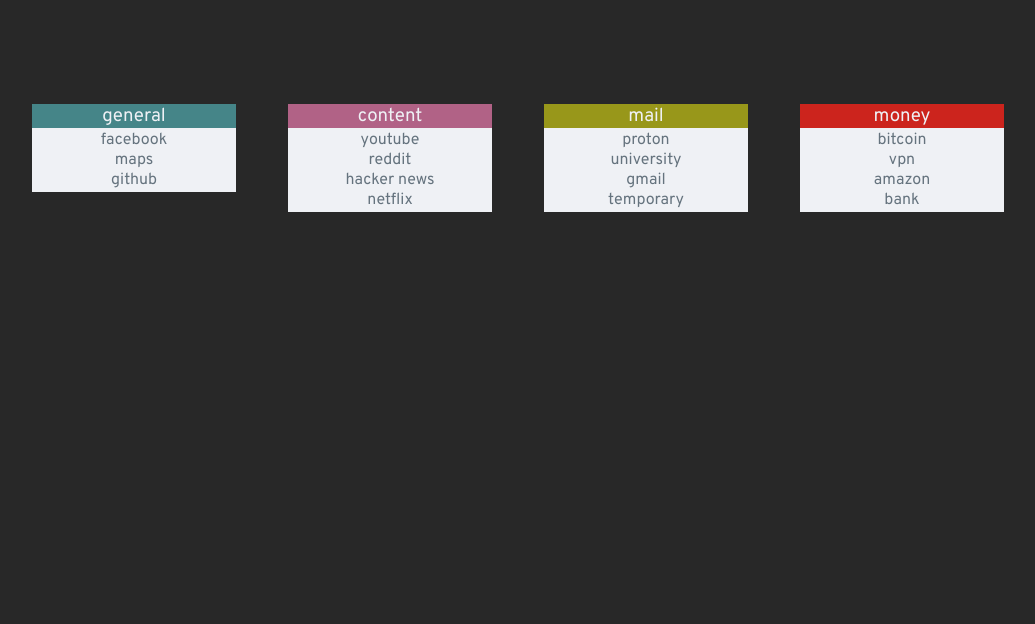
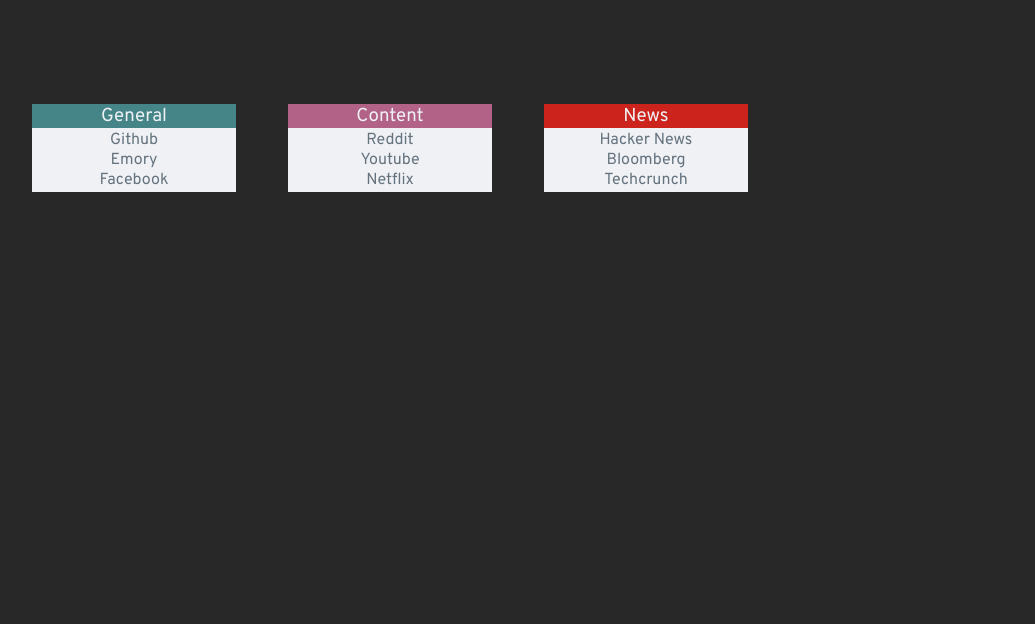
Before and after one commit to samlarson/startpage, a plain HTML site: page index.html in a window 1280 px wide. Shown: the part 176-800 px from the top of the page, without its empty margins (122-1157 px from the left). Drawn offline with Linux system fonts and the light colour scheme.

Commit message:
Updated links

```diff
--- a/css/stylesheet.css
+++ b/css/stylesheet.css
@@ -73,6 +73,6 @@
   background-color: #98971a;
 }
 
-.money h3 {
+.news h3 {
   background-color: #cc241d;
 }
--- a/index.html
+++ b/index.html
@@ -1,7 +1,7 @@
 <!DOCTYPE html>
 <html>
     <head>
-        <title>New Tab</title>
+        <title>Start Page</title>
         <meta charset="utf-8">
         <link rel="stylesheet" href="css/normalize.css">
         <link rel="stylesheet" href="css/stylesheet.css">
@@ -11,43 +11,32 @@
     </head>
     <body>
         <header>
-            <h1>start</h1>
+            <h1>Start Page</h1>
         </header>
         <div class="wrapper">
             <section class="main">
                 <section class="general">
-                    <h3>general</h3>
+                    <h3>General</h3>
                     <ul>
-                        <li><a href="https://facebook.com/">facebook</a></li>
-                        <li><a href="https://www.google.co.uk/maps/">maps</a></li>
-                        <li><a href="https://github.com/login">github</a></li>
+                        <li><a href="https://github.com/login">Github</a></li>
+                        <li><a href="https://www.opus.emory.edu/">Emory</a></li>
+                        <li><a href="https://facebook.com/">Facebook</a></li>
                     </ul>
                 </section>
                 <section class="content">
-                    <h3>content</h3>
+                    <h3>Content</h3>
                     <ul>
-                        <li><a href="https://www.youtube.com./">youtube</a></li>
-                        <li><a href="https://www.reddit.com">reddit</a></li>
-                        <li><a href="https://news.ycombinator.com/">hacker news</a></li>
-                        <li><a href="https://www.netflix.com/gb/login">netflix</a></li>
+                        <li><a href="https://www.reddit.com">Reddit</a></li>
+                        <li><a href="https://www.youtube.com./">Youtube</a></li>
+                        <li><a href="https://www.netflix.com/gb/login">Netflix</a></li>
                     </ul>
                 </section>
-                <section class="mail">
-                    <h3>mail</h3>
+                <section class="news">
+                    <h3>News</h3>
                     <ul>
-                        <li><a href="https://mail.protonmail.com">proton</a></li>
-                        <li><a href="https://start.sjt.io/universitymail">university</a></li>
-                        <li><a href="https://mail.google.com/mail/">gmail</a></li>
-                        <li><a href="https://maildrop.cc/">temporary</a></li>
-                    </ul>
-                </section>
-                <section class="money">
-                    <h3>money</h3>
-                    <ul>
-                        <li><a href="https://start.sjt.io/btc/">bitcoin</a></li>
-                        <li><a href="https://start.sjt.io/vpn/">vpn</a></li>
-                        <li><a href="https://www.amazon.co.uk/">amazon</a></li>
-                        <li><a href="https://start.sjt.io/banking">bank</a></li>
+                        <li><a href="https://news.ycombinator.com/">Hacker News</a></li>
+                        <li><a href="https://www.bloomberg.com/">Bloomberg</a></li>
+                        <li><a href="https://techcrunch.com/">Techcrunch</a></li>
                     </ul>
                 </section>
             </section>
```
Also changed, not shown: 1 other file.
